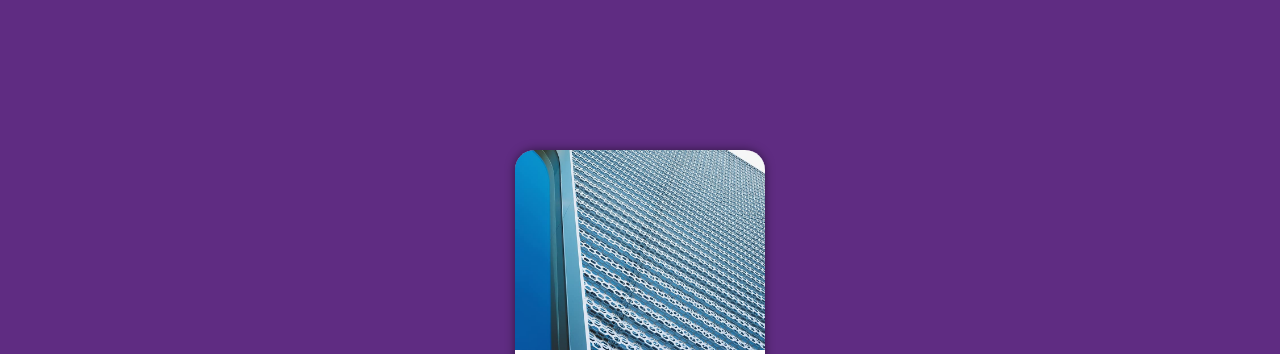
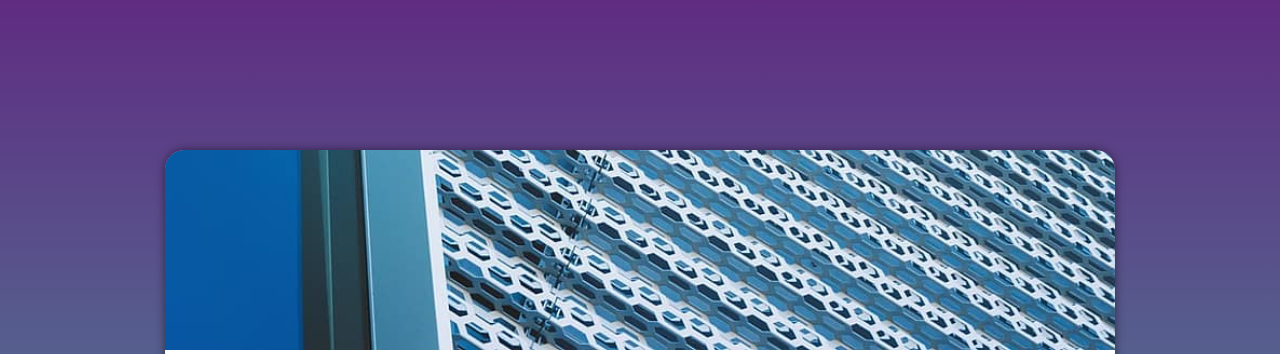
Before and after one commit to donatopaschoa/projeto-login, a plain HTML site: page index.html in a window 1280 px wide. Shown: the top 354 px of the page. Drawn offline with Linux system fonts and the light colour scheme.

Commit message:
HTML: login - med query, imagem e formulário

```diff
--- a/index.html
+++ b/index.html
@@ -5,6 +5,7 @@
     <meta name="viewport" content="width=device-width, initial-scale=1.0">
     <title>Login</title>
     <link rel="stylesheet" href="estilos/style.css">
+    <link rel="stylesheet" href="estilos/media-query.css">
 </head>
 <body>
     <main>
```
